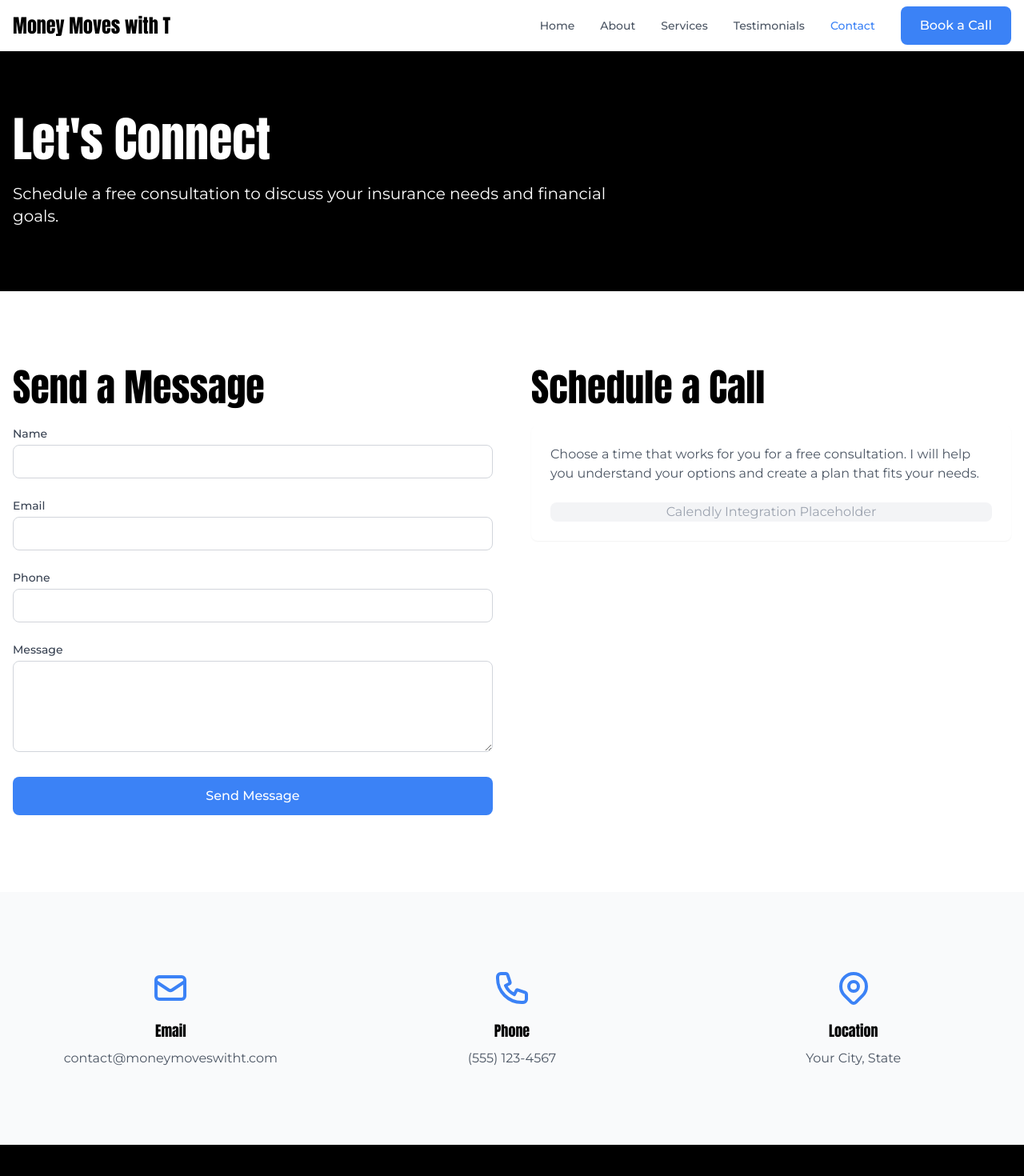
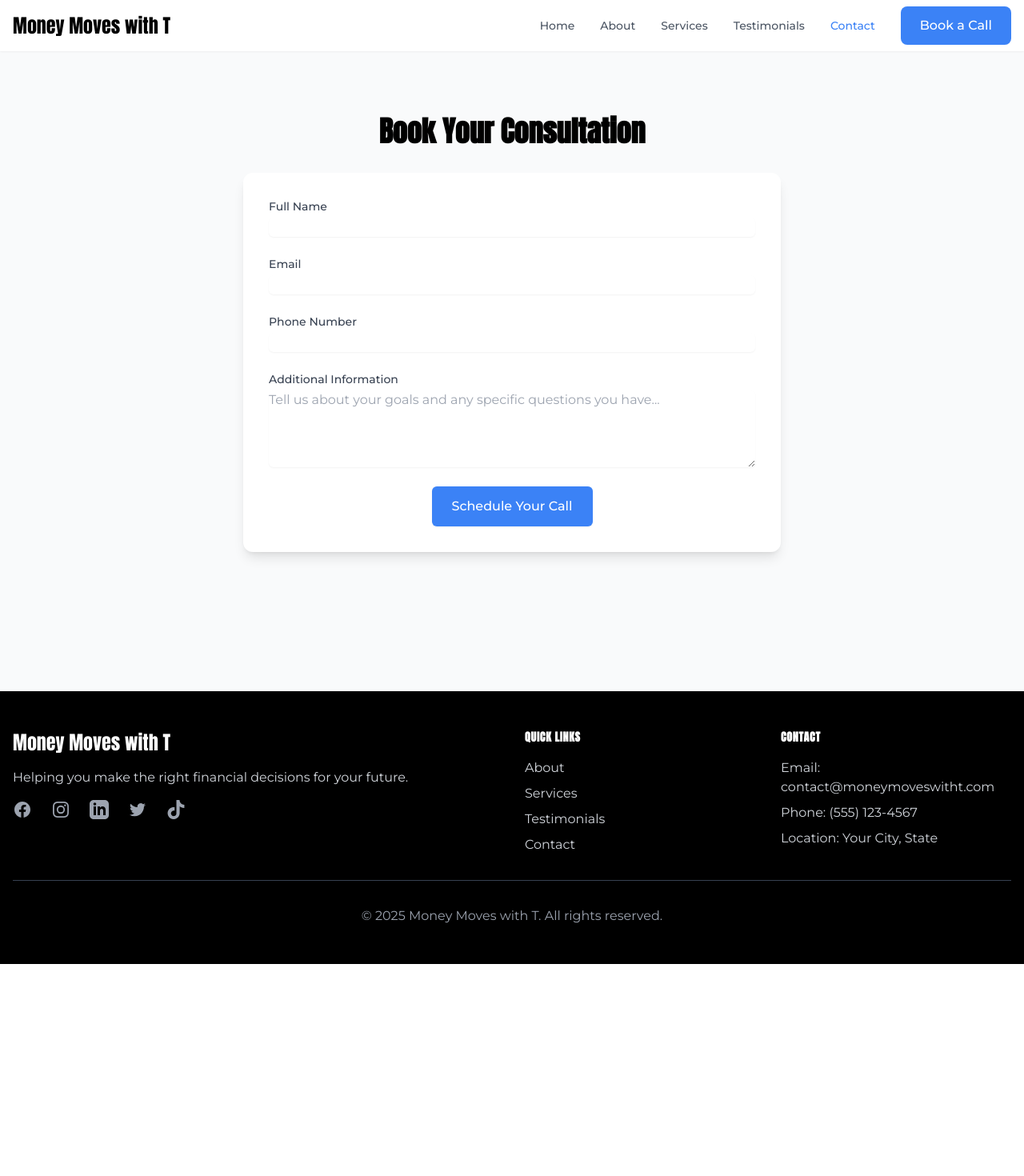
Before and after one commit to LtShibby/MoneyMovesWithT, a Next.js app: page /contact in a window 1280 px wide. Shown: the top 1470 px of the page at 80% size. After the commit the page ends 1205 px from the top, so only its background shows below. Built offline with nearby package versions, Linux system fonts and the light colour scheme.

Commit message:
adding belt tiers

```diff
--- a/app/contact/page.tsx
+++ b/app/contact/page.tsx
@@ -1,67 +1,99 @@
 'use client'
 
-import { useState } from 'react'
-import { submitContactForm, type ContactFormData } from '../lib/form'
+import { useSearchParams } from 'next/navigation'
+import { useEffect, useState } from 'react'
+import { motion } from 'framer-motion'
+
+interface FormData {
+  name: string
+  email: string
+  phone: string
+  message: string
+  tier: string
+  event: string
+}
 
 export default function Contact() {
-  const [formData, setFormData] = useState<ContactFormData>({
+  const searchParams = useSearchParams()
+  const [tier, setTier] = useState('')
+  const [event, setEvent] = useState('')
+  const [formData, setFormData] = useState<FormData>({
     name: '',
     email: '',
     phone: '',
     message: '',
+    tier: '',
+    event: ''
   })
   const [isSubmitting, setIsSubmitting] = useState(false)
-  const [submitStatus, setSubmitStatus] = useState<'idle' | 'success' | 'error'>('idle')
+
+  useEffect(() => {
+    const t = searchParams.get('tier')
+    const e = searchParams.get('event')
+    if (t) {
+      setTier(t)
+      setFormData(prev => ({ ...prev, tier: t }))
+    }
+    if (e) {
+      setEvent(e)
+      setFormData(prev => ({ ...prev, event: e }))
+    }
+  }, [searchParams])
+
+  const handleChange = (e: React.ChangeEvent<HTMLInputElement | HTMLTextAreaElement>) => {
+    const { name, value } = e.target
+    setFormData(prev => ({ ...prev, [name]: value }))
+  }
 
   const handleSubmit = async (e: React.FormEvent) => {
     e.preventDefault()
     setIsSubmitting(true)
-    setSubmitStatus('idle')
 
     try {
-      await submitContactForm(formData)
-      setSubmitStatus('success')
-      setFormData({ name: '', email: '', phone: '', message: '' })
+      // Here you would typically send the form data to your backend
+      console.log('Form submitted:', formData)
+      // Reset form after successful submission
+      setFormData({
+        name: '',
+        email: '',
+        phone: '',
+        message: '',
+        tier: tier,
+        event: event
+      })
     } catch (error) {
-      setSubmitStatus('error')
+      console.error('Error submitting form:', error)
     } finally {
       setIsSubmitting(false)
     }
   }
 
-  const handleChange = (e: React.ChangeEvent<HTMLInputElement | HTMLTextAreaElement>) => {
-    const { name, value } = e.target
-    setFormData((prev) => ({
-      ...prev,
-      [name]: value,
-    }))
-  }
+  return (
+    <div className="min-h-screen bg-gray-50 py-20">
+      <div className="container mx-auto px-4">
+        <motion.div
+          initial={{ opacity: 0, y: 20 }}
+          animate={{ opacity: 1, y: 0 }}
+          className="max-w-2xl mx-auto"
+        >
+          <h1 className="text-4xl font-bold text-center mb-8">Book Your Consultation</h1>
 
-  return (
-    <div>
-      {/* Hero Section */}
-      <section className="relative py-20 bg-primary text-white">
-        <div className="container">
-          <div className="max-w-3xl">
-            <h1 className="heading-xl mb-6">Let's Connect</h1>
-            <p className="text-xl">
-              Schedule a free consultation to discuss your insurance needs and financial goals.
+          {tier && (
+            <div className="bg-accent/10 rounded-lg p-4 mb-8 text-center">
+              <p className="text-lg font-medium">
+                You selected: <span className="text-accent font-bold">{tier}</span>
+              </p>
+              <p className="text-gray-600 mt-2">
+                Let's get started on your financial journey.
               </p>
             </div>
-        </div>
-      </section>
+          )}
 
-      {/* Contact Form and Calendar Section */}
-      <section className="section">
-        <div className="container">
-          <div className="grid md:grid-cols-2 gap-12">
-            {/* Contact Form */}
-            <div>
-              <h2 className="heading-lg mb-6">Send a Message</h2>
+          <div className="bg-white rounded-xl shadow-lg p-8">
             <form onSubmit={handleSubmit} className="space-y-6">
               <div>
-                  <label htmlFor="name" className="block text-sm font-medium text-gray-700 mb-1">
-                    Name
+                <label htmlFor="name" className="block text-sm font-medium text-gray-700">
+                  Full Name
                 </label>
                 <input
                   type="text"
@@ -70,11 +102,12 @@ export default function Contact() {
                   value={formData.name}
                   onChange={handleChange}
                   required
-                    className="w-full px-4 py-2 border border-gray-300 rounded-lg focus:ring-2 focus:ring-accent focus:border-accent"
+                  className="mt-1 block w-full rounded-md border-gray-300 shadow-sm focus:border-accent focus:ring-accent"
                 />
               </div>
+
               <div>
-                  <label htmlFor="email" className="block text-sm font-medium text-gray-700 mb-1">
+                <label htmlFor="email" className="block text-sm font-medium text-gray-700">
                   Email
                 </label>
                 <input
@@ -84,12 +117,13 @@ export default function Contact() {
                   value={formData.email}
                   onChange={handleChange}
                   required
-                    className="w-full px-4 py-2 border border-gray-300 rounded-lg focus:ring-2 focus:ring-accent focus:border-accent"
+                  className="mt-1 block w-full rounded-md border-gray-300 shadow-sm focus:border-accent focus:ring-accent"
                 />
               </div>
+
               <div>
-                  <label htmlFor="phone" className="block text-sm font-medium text-gray-700 mb-1">
-                    Phone
+                <label htmlFor="phone" className="block text-sm font-medium text-gray-700">
+                  Phone Number
                 </label>
                 <input
                   type="tel"
@@ -98,12 +132,13 @@ export default function Contact() {
                   value={formData.phone}
                   onChange={handleChange}
                   required
-                    className="w-full px-4 py-2 border border-gray-300 rounded-lg focus:ring-2 focus:ring-accent focus:border-accent"
+                  className="mt-1 block w-full rounded-md border-gray-300 shadow-sm focus:border-accent focus:ring-accent"
                 />
               </div>
+
               <div>
-                  <label htmlFor="message" className="block text-sm font-medium text-gray-700 mb-1">
-                    Message
+                <label htmlFor="message" className="block text-sm font-medium text-gray-700">
+                  Additional Information
                 </label>
                 <textarea
                   id="message"
@@ -111,82 +146,24 @@ export default function Contact() {
                   value={formData.message}
                   onChange={handleChange}
                   rows={4}
-                    required
-                    className="w-full px-4 py-2 border border-gray-300 rounded-lg focus:ring-2 focus:ring-accent focus:border-accent"
+                  className="mt-1 block w-full rounded-md border-gray-300 shadow-sm focus:border-accent focus:ring-accent"
+                  placeholder="Tell us about your goals and any specific questions you have..."
                 />
               </div>
+
+              <div className="text-center">
                 <button
                   type="submit"
                   disabled={isSubmitting}
-                  className="w-full btn btn-primary disabled:opacity-50 disabled:cursor-not-allowed"
+                  className="inline-flex justify-center py-3 px-6 border border-transparent shadow-sm text-base font-medium rounded-md text-white bg-accent hover:bg-accent/90 focus:outline-none focus:ring-2 focus:ring-offset-2 focus:ring-accent disabled:opacity-50 disabled:cursor-not-allowed"
                 >
-                  {isSubmitting ? 'Sending...' : 'Send Message'}
+                  {isSubmitting ? 'Sending...' : 'Schedule Your Call'}
                 </button>
-                {submitStatus === 'success' && (
-                  <p className="text-green-600 text-center">
-                    Thank you for your message! I'll get back to you soon.
-                  </p>
-                )}
-                {submitStatus === 'error' && (
-                  <p className="text-red-600 text-center">
-                    Sorry, there was an error sending your message. Please try again.
-                  </p>
-                )}
+              </div>
             </form>
           </div>
-
-            {/* Calendar Integration */}
-            <div>
-              <h2 className="heading-lg mb-6">Schedule a Call</h2>
-              <div className="bg-white rounded-lg shadow-sm p-6">
-                <p className="text-gray-600 mb-6">
-                  Choose a time that works for you for a free consultation. I will help you understand your options and create a plan that fits your needs.
-                </p>
-                {/* Placeholder for Calendly integration */}
-                <div className="aspect-w-16 aspect-h-9 bg-gray-100 rounded-lg flex items-center justify-center">
-                  <span className="text-gray-400">Calendly Integration Placeholder</span>
+        </motion.div>
       </div>
-              </div>
-            </div>
-          </div>
-        </div>
-      </section>
-
-      {/* Contact Information */}
-      <section className="section bg-gray-50">
-        <div className="container">
-          <div className="grid md:grid-cols-3 gap-8">
-            <div className="text-center">
-              <div className="w-12 h-12 mx-auto mb-4 text-accent">
-                <svg className="w-full h-full" fill="none" viewBox="0 0 24 24" stroke="currentColor">
-                  <path strokeLinecap="round" strokeLinejoin="round" strokeWidth={2} d="M3 8l7.89 5.26a2 2 0 002.22 0L21 8M5 19h14a2 2 0 002-2V7a2 2 0 00-2-2H5a2 2 0 00-2 2v10a2 2 0 002 2z" />
-                </svg>
-              </div>
-              <h3 className="text-lg font-medium mb-2">Email</h3>
-              <p className="text-gray-600">contact@moneymoveswitht.com</p>
-            </div>
-            <div className="text-center">
-              <div className="w-12 h-12 mx-auto mb-4 text-accent">
-                <svg className="w-full h-full" fill="none" viewBox="0 0 24 24" stroke="currentColor">
-                  <path strokeLinecap="round" strokeLinejoin="round" strokeWidth={2} d="M3 5a2 2 0 012-2h3.28a1 1 0 01.948.684l1.498 4.493a1 1 0 01-.502 1.21l-2.257 1.13a11.042 11.042 0 005.516 5.516l1.13-2.257a1 1 0 011.21-.502l4.493 1.498a1 1 0 01.684.949V19a2 2 0 01-2 2h-1C9.716 21 3 14.284 3 6V5z" />
-                </svg>
-              </div>
-              <h3 className="text-lg font-medium mb-2">Phone</h3>
-              <p className="text-gray-600">(555) 123-4567</p>
-            </div>
-            <div className="text-center">
-              <div className="w-12 h-12 mx-auto mb-4 text-accent">
-                <svg className="w-full h-full" fill="none" viewBox="0 0 24 24" stroke="currentColor">
-                  <path strokeLinecap="round" strokeLinejoin="round" strokeWidth={2} d="M17.657 16.657L13.414 20.9a1.998 1.998 0 01-2.827 0l-4.244-4.243a8 8 0 1111.314 0z" />
-                  <path strokeLinecap="round" strokeLinejoin="round" strokeWidth={2} d="M15 11a3 3 0 11-6 0 3 3 0 016 0z" />
-                </svg>
-              </div>
-              <h3 className="text-lg font-medium mb-2">Location</h3>
-              <p className="text-gray-600">Your City, State</p>
-            </div>
-          </div>
-        </div>
-      </section>
     </div>
   )
 }
```
Also changed, not shown: app/components/BeltTiers.tsx (+12 -6 lines). Lines whose indentation alone changed are shown as unchanged.
